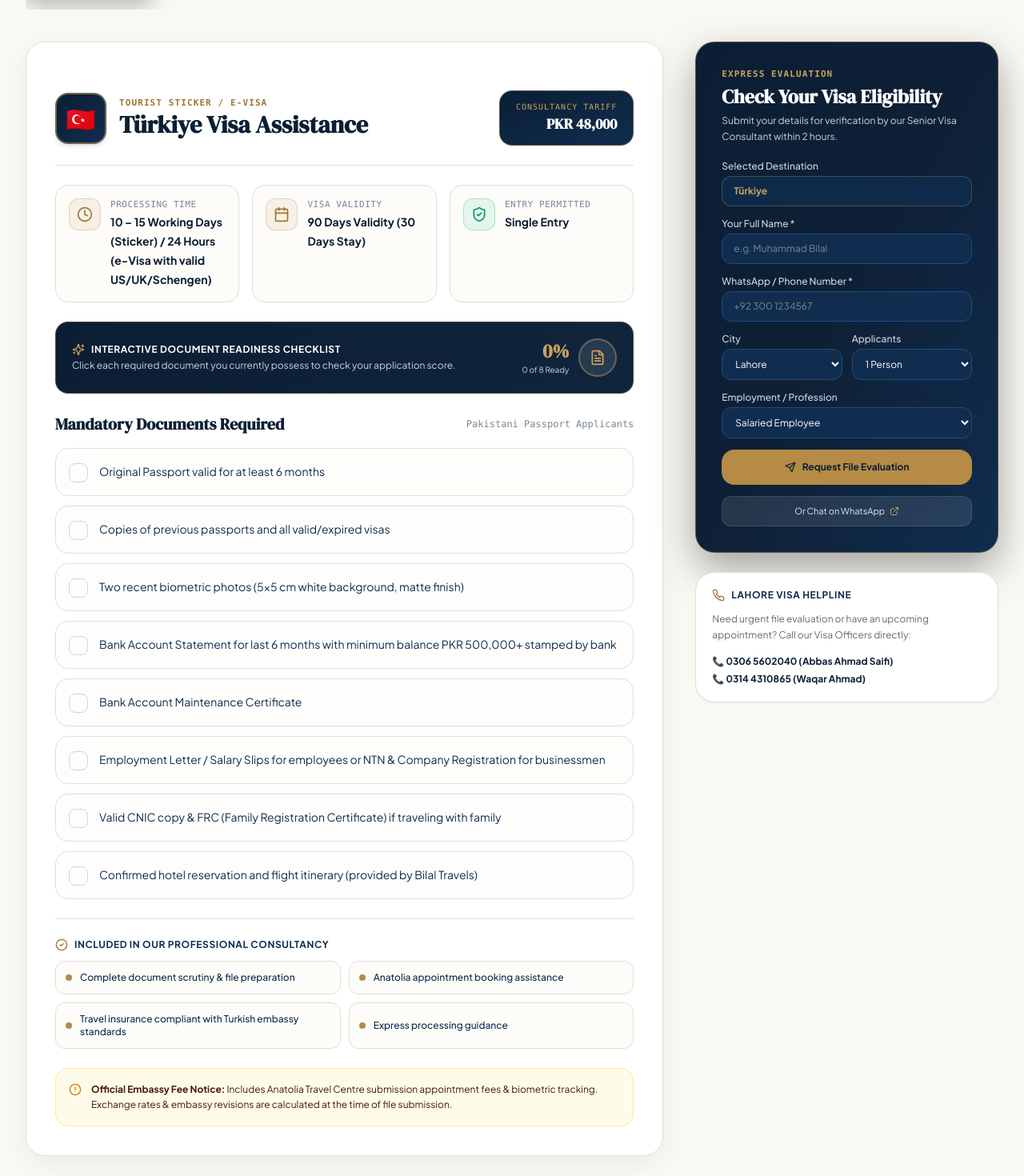
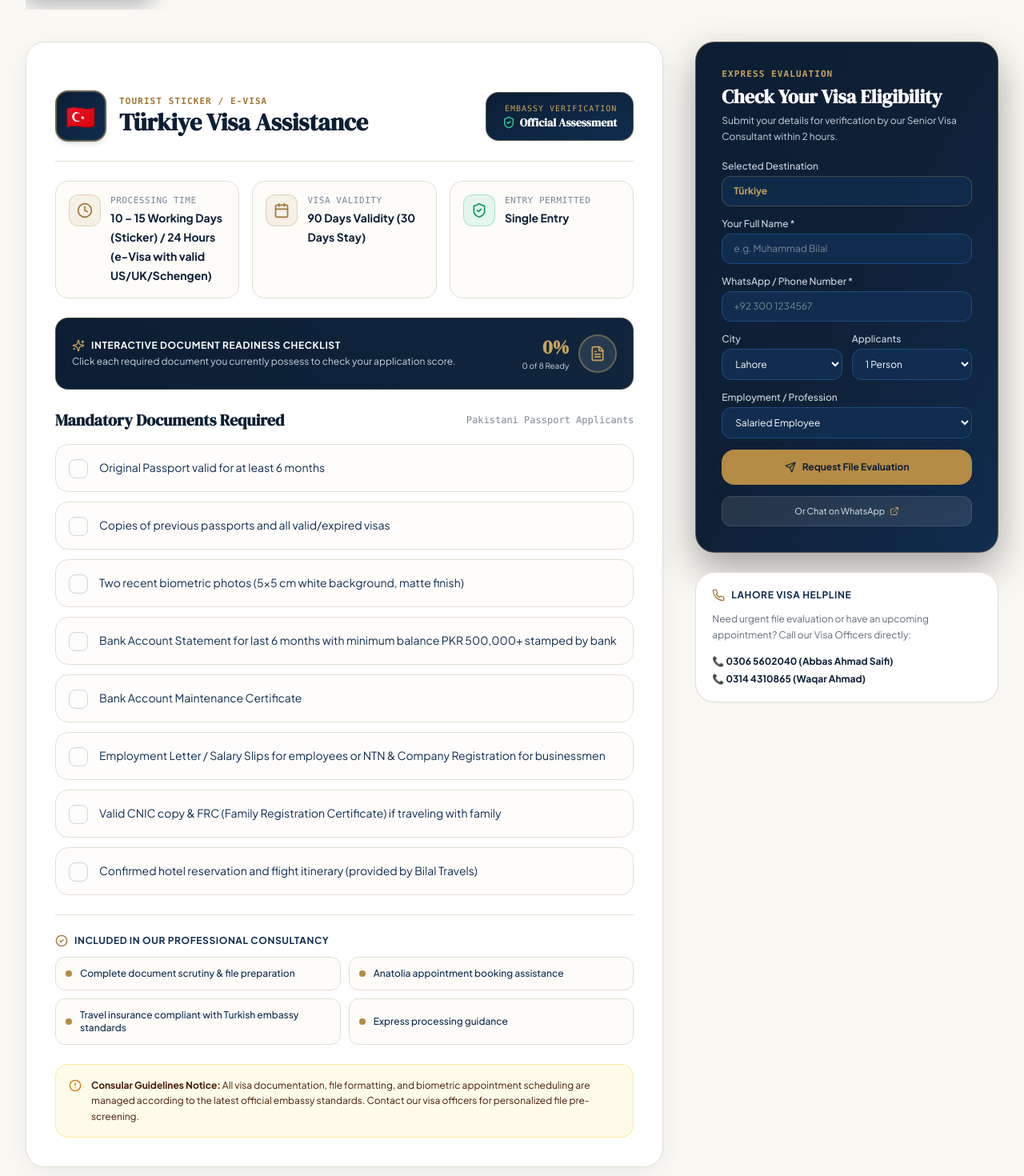
Before and after one commit to FaizRasool-faizi/Bilal-Travels-Tours, a Next.js app: page /visa in a window 1280 px wide. Shown: the part 900-2370 px from the top of the page at 80% size. Built offline with nearby package versions, Linux system fonts and the light colour scheme.

Commit message:
Remove all pricing/tariffs from visa page as requested, replace with official verification badge

```diff
--- a/src/app/visa/page.tsx
+++ b/src/app/visa/page.tsx
@@ -251,10 +251,11 @@
 
                 <div className="bg-gradient-to-br from-navy-950 to-navy-900 text-white px-5 py-3 rounded-2xl border border-gold-400/40 text-right self-start sm:self-auto shadow-sm">
                   <span className="text-[10px] text-gold-400 uppercase tracking-widest font-mono block">
-                    Consultancy Tariff
+                    Embassy Verification
                   </span>
-                  <span className="font-serif text-lg font-bold text-white">
-                    {selectedVisa.pricePKR ? `PKR ${selectedVisa.pricePKR}` : "Quote On Request"}
+                  <span className="font-serif text-sm font-bold text-white flex items-center gap-1.5 justify-end">
+                    <ShieldCheck className="w-4 h-4 text-emerald-400" />
+                    <span>Official Assessment</span>
                   </span>
                 </div>
               </div>
@@ -404,12 +405,13 @@
                 </div>
               </div>
 
-              {/* Fee Notice */}
+              {/* Guidelines Notice */}
               <div className="p-4 rounded-2xl bg-amber-50 border border-amber-200/80 flex items-start gap-3 text-xs text-amber-950">
                 <AlertCircle className="w-4 h-4 text-amber-600 flex-shrink-0 mt-0.5" />
                 <p className="leading-relaxed">
-                  <strong>Official Embassy Fee Notice:</strong> {selectedVisa.embassyFeeNote}. Exchange
-                  rates &amp; embassy revisions are calculated at the time of file submission.
+                  <strong>Consular Guidelines Notice:</strong> All visa documentation, file formatting,
+                  and biometric appointment scheduling are managed according to the latest official
+                  embassy standards. Contact our visa officers for personalized file pre-screening.
                 </p>
               </div>
             </Card3D>
```
